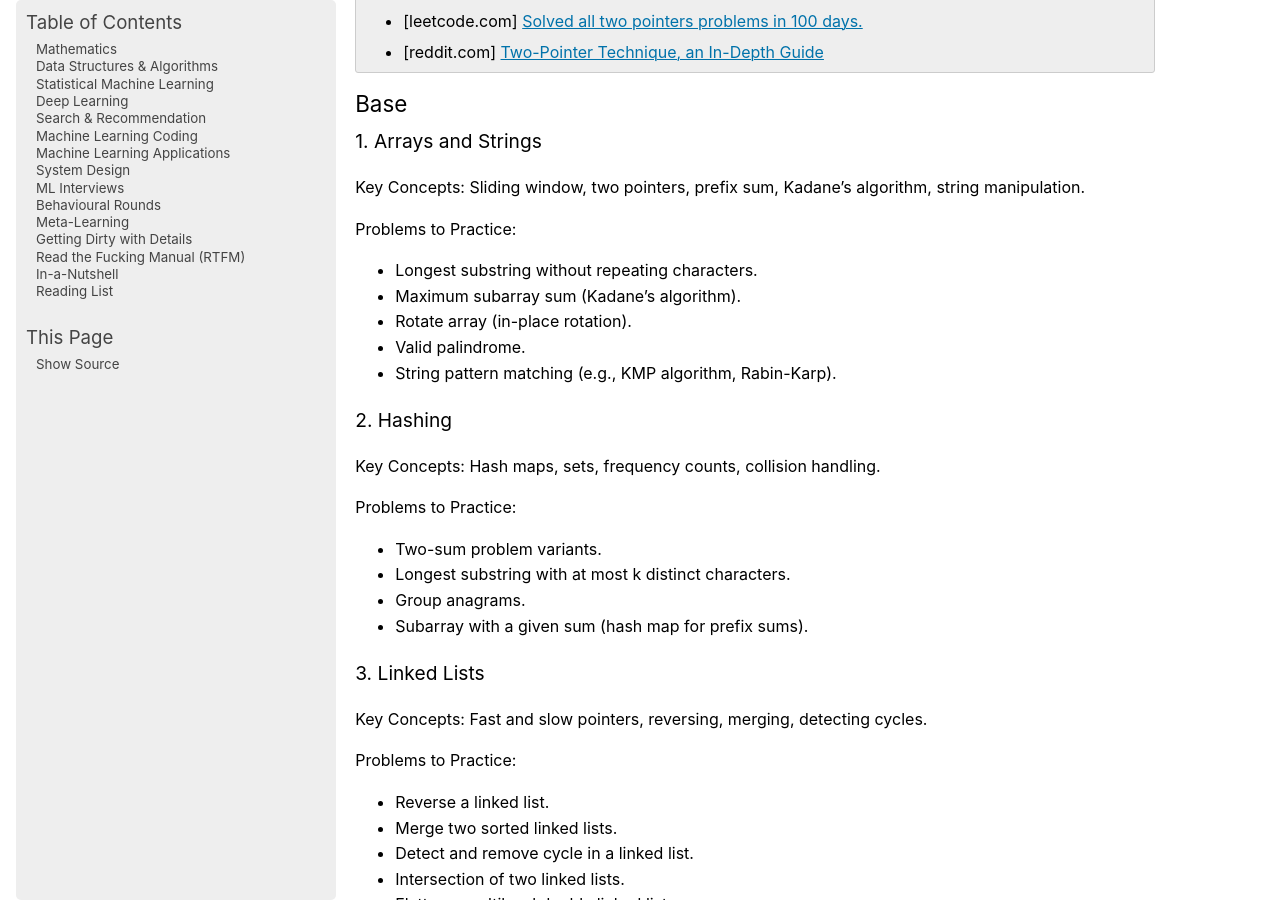
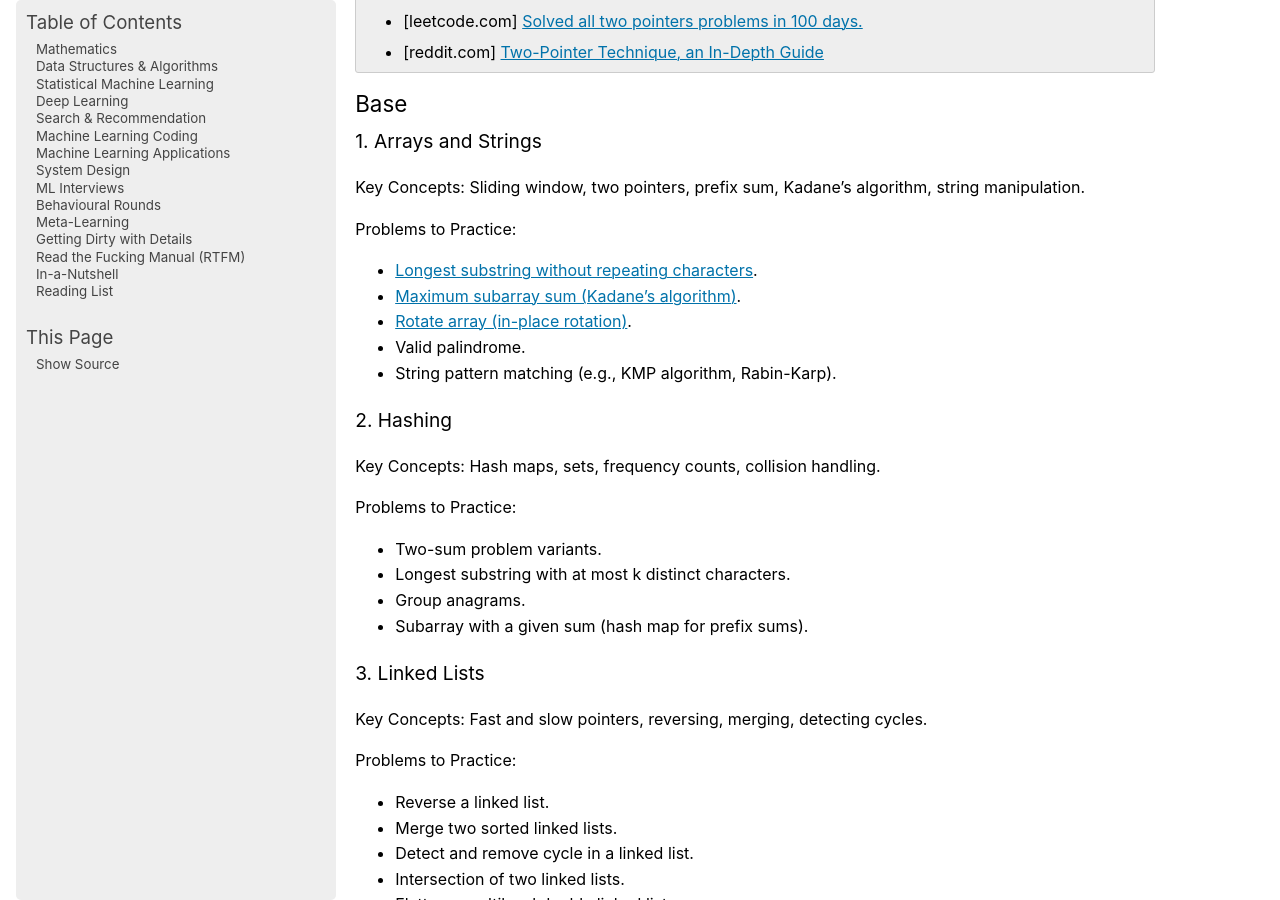
Before and after one commit to uselesstechjunks/leetcode, a Sphinx documentation site: the page built from docs/source/dsa/index.rst, in a window 1280 px wide and 900 px high, scrolled down 2120 px. Built offline with Sphinx 7.4.7, drawn with Linux system fonts in a browser that asks for light colours; part of the change alters nothing that is shown.

Commit message:
Update index.rst (#460)
* Update index.rst

* Update index.rst

```diff
--- a/docs/source/dsa/index.rst
+++ b/docs/source/dsa/index.rst
@@ -89,9 +89,9 @@ Key Concepts: Sliding window, two pointers, prefix sum, Kadane’s algorithm, st
 
 Problems to Practice:
 
-* Longest substring without repeating characters.
-* Maximum subarray sum (Kadane’s algorithm).
-* Rotate array (in-place rotation).
+* `Longest substring without repeating characters <https://leetcode.com/problems/longest-substring-without-repeating-characters/>`_.
+* `Maximum subarray sum (Kadane’s algorithm) <https://leetcode.com/problems/maximum-subarray/>`_.
+* `Rotate array (in-place rotation) <https://leetcode.com/problems/rotate-array/>`_.
 * Valid palindrome.
 * String pattern matching (e.g., KMP algorithm, Rabin-Karp).
 
```
